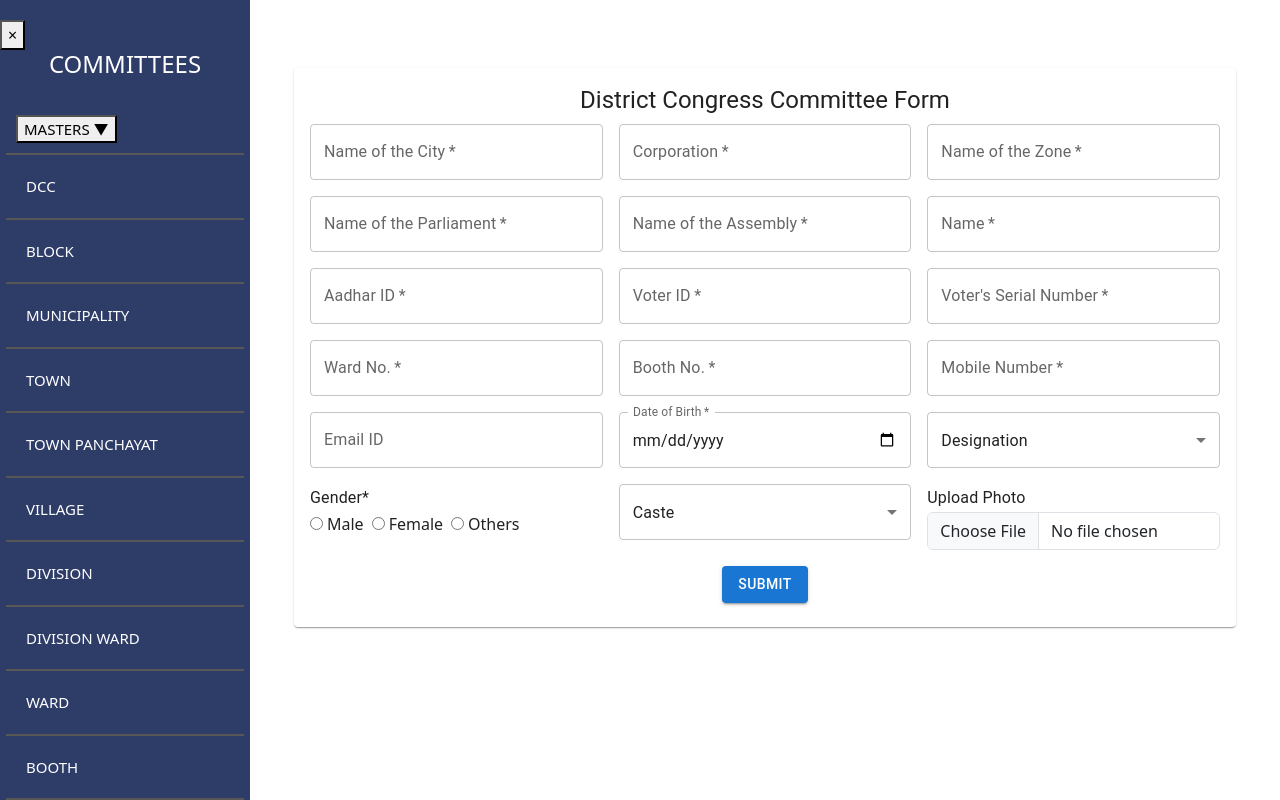
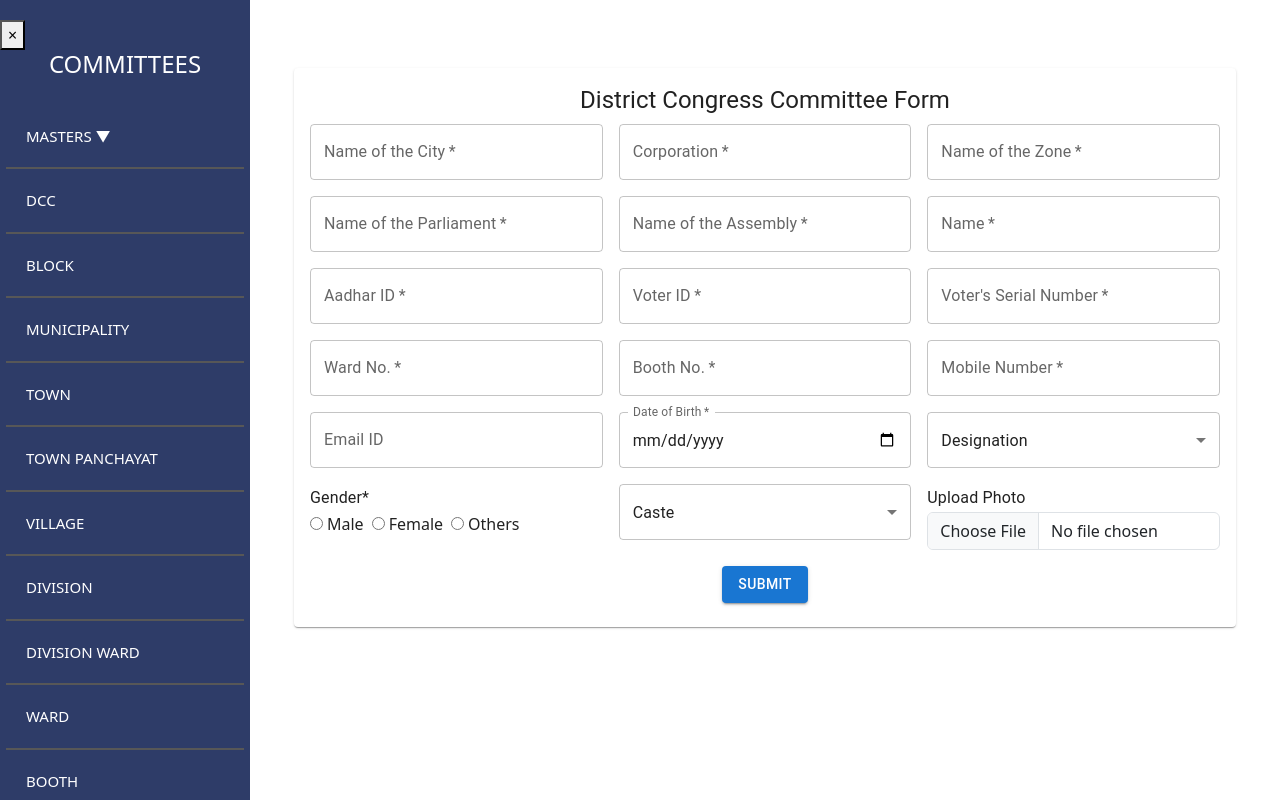
Before and after one commit to vijipadha/District-Congress-Committee, a React (Create React App) app: page / in a window 1280 px wide. Both pictures are taken after typing "name@example.com", "Sample123" into the empty fields and a click on the button "SIGN IN". Built offline with nearby package versions, Linux system fonts and the light colour scheme.

Commit message:
Master button removed added as link

```diff
--- a/src/Masters/CityMaster.js
+++ b/src/Masters/CityMaster.js
@@ -59,7 +59,7 @@ function CityMaster() {
 
   return (
     <div className="container-fluid bg-light min-vh-100">
-      <h1 className="text-center mt-4">City Master</h1>
+      <h4 className="text-center mt-4">City Master</h4>
       <p className="text-center">Add a new city here</p>
 
       {/* Form for adding new city */}
--- a/src/SideNav.js
+++ b/src/SideNav.js
@@ -25,9 +25,15 @@ function SideNav() {
       <h2 className={`sidenav-title ${collapsed ? 'collapsed' : ''}`}>COMMITTEES</h2>
       <ul>
       <li>
-          <button className="submenu-toggle" onClick={toggleMastersMenu}>
+          {/* <button className="submenu-toggle" onClick={toggleMastersMenu}>
             MASTERS {mastersOpen ? '▲' : '▼'}
-          </button>
+          </button> */}
+          <Link
+            to="#"
+            onClick={toggleMastersMenu}
+            className="submenu-toggle">
+            MASTERS {mastersOpen ? '▲' : '▼'}
+          </Link>
           {mastersOpen && (
             <ul className="submenu">
               <li><Link to="/masters/citymaster">City Master</Link></li>
```
